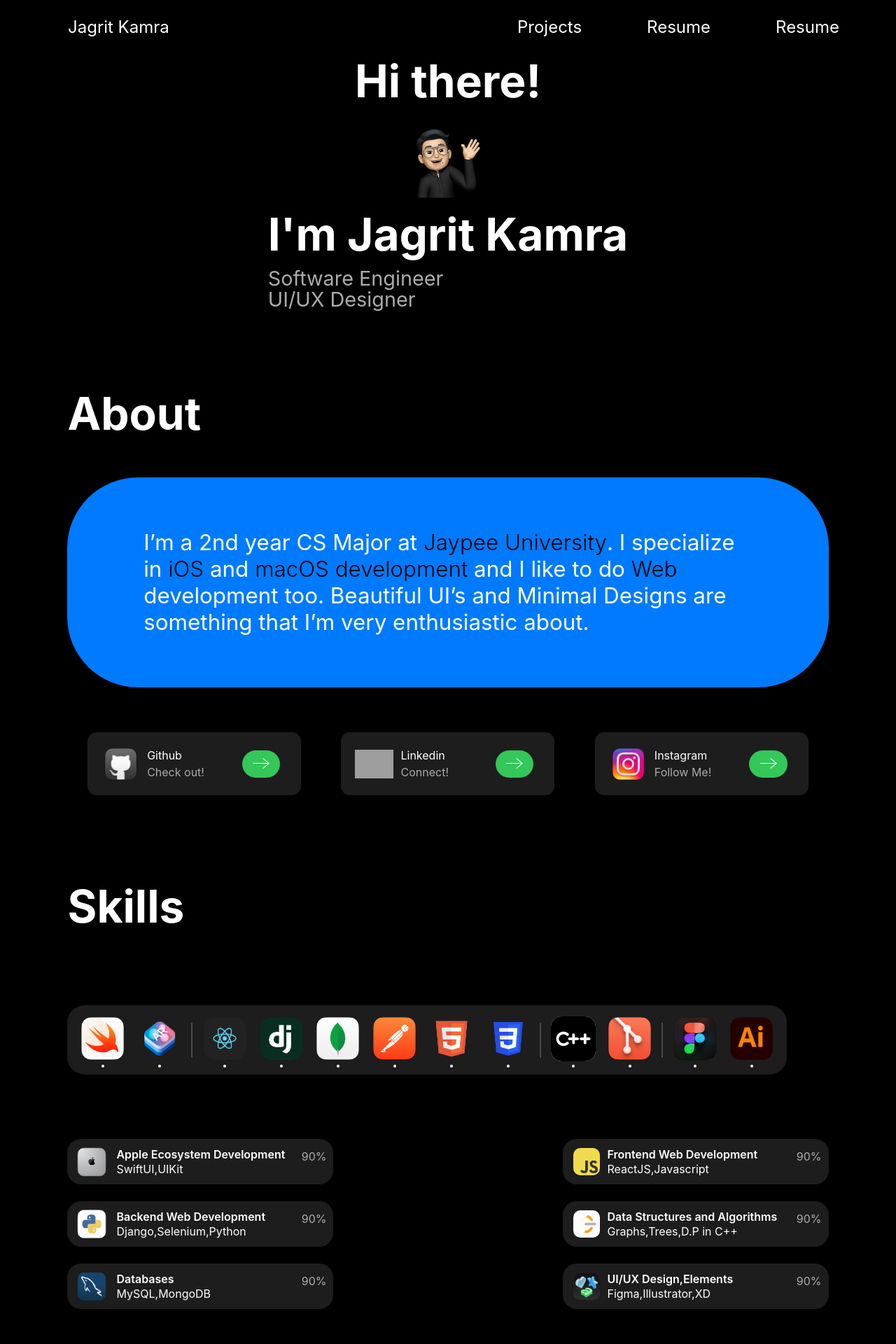
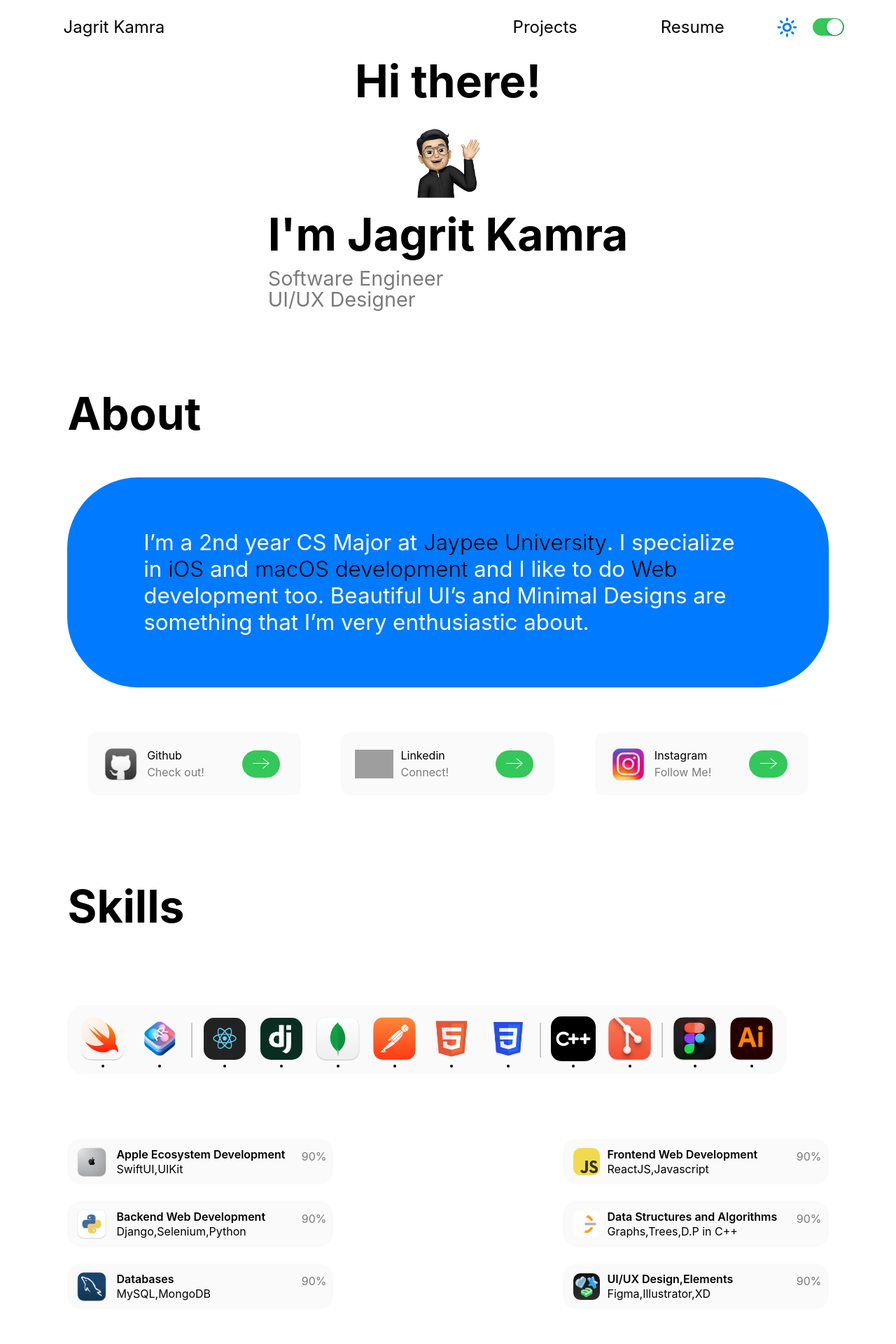
Before and after one commit to jagritx/PortfolioOLD, a PHP site: page / in a window 1280 px wide. Shown: the top 1920 px of the page at 70% size. Run offline with PHP 8.4, Linux system fonts and the light colour scheme; grey boxes are pictures that could not be loaded.

Commit message:
Added Dark Mode,Completed Main Page for desktop

```diff
--- a/Stylesheets/dark.css
+++ b/Stylesheets/dark.css
@@ -83,6 +83,69 @@ svg {
   background-color: #007aff;
   color: white;
   text-decoration: none;
+}
+
+.togglecontainer {
+  display: -webkit-box;
+  display: -ms-flexbox;
+  display: flex;
+  margin-left: -10%;
+  margin-top: 1%;
+}
+
+#sunicon {
+  width: 30%;
+  margin-left: -10%;
+  margin-right: 15%;
+}
+
+input[type=checkbox] {
+  height: 0;
+  width: 0;
+  visibility: hidden;
+}
+
+label {
+  margin-top: 1.5%;
+  cursor: pointer;
+  text-indent: -9999px;
+  width: 45px;
+  height: 25px;
+  background: grey;
+  display: block;
+  border-radius: 25px;
+  position: relative;
+  -webkit-transition: 0.5s;
+  transition: 0.5s;
+}
+
+label:after {
+  content: '';
+  position: absolute;
+  top: 1px;
+  left: 1.5px;
+  width: 23px;
+  height: 23px;
+  background: #fff;
+  border-radius: 23px;
+  -webkit-transition: 0.5s;
+  transition: 0.5s;
+  -webkit-box-shadow: 0px 0.5px 2px 0px rgba(0, 0, 0, 0.75);
+          box-shadow: 0px 0.5px 2px 0px rgba(0, 0, 0, 0.75);
+}
+
+input:checked + label {
+  background: #34c759;
+}
+
+input:checked + label:after {
+  left: calc(100% - 1.5px);
+  -webkit-transform: translateX(-100%);
+          transform: translateX(-100%);
+}
+
+label:active:after {
+  width: 30px;
 }
 
 .intro {
--- a/Stylesheets/dark.scss
+++ b/Stylesheets/dark.scss
@@ -75,6 +75,68 @@ svg {
   color: white;
   text-decoration: none;
 }
+.togglecontainer{
+  display: flex;
+  margin-left: -10%;
+  margin-top: 1%;
+}
+#sunicon
+{
+  width:30%;
+  margin-left: -10%;
+  margin-right: 15%;
+}
+input[type=checkbox]{
+
+	height: 0;
+	width: 0;
+	visibility: hidden;
+
+}
+
+label {
+  margin-top: 1.5%;
+	cursor: pointer;
+	text-indent: -9999px;
+	width: 45px;
+	height: 25px;
+	background: grey;
+	display: block;
+	border-radius: 25px;
+	position: relative;
+  transition: 0.5s;
+
+}
+
+label:after {
+	content: '';
+	position: absolute;
+	top: 1px;
+	left: 1.5px;
+	width: 23px;
+	height: 23px;
+	background: #fff;
+	border-radius: 23px;
+transition: 0.5s;
+box-shadow: 0px 0.5px 2px 0px rgba(0,0,0,0.75);
+}
+
+input:checked + label {
+
+	background: $coolgreen;
+}
+
+input:checked + label:after {
+	left: calc(100% - 1.5px);
+	transform: translateX(-100%);
+
+}
+
+label:active:after {
+	width:30px;
+}
+
+
 
 .intro {
   margin-top: 4.5%;
--- a/Stylesheets/styles.css
+++ b/Stylesheets/styles.css
@@ -1,15 +1,37 @@
+html {
+  --maincolor:#000000;
+  --secondarycolor:#7b7b7b;
+  --interfacecolor:#ffffff;
+  --callgray:#fafafa;
+  --coolblue:#007aff;
+  --coolgreen:#34c759;
+  --secondarylight:#E5E5E5;
+  --navblur:rgba(255, 255, 255, 0.4);
+}
+
+html[data-theme='dark'] {
+  --maincolor:#ffffff;
+  --secondarycolor:#ababab;
+  --interfacecolor:#000000;
+  --callgray:#1d1d1d;
+  --coolblue:#007aff;
+  --coolgreen:#34c759;
+  --secondarylight:#242424;
+  --navblur:rgba(0, 0, 0, 0.4);
+}
+
 body {
   font-family: -apple-system, BlinkMacSystemFont, Helvetica Neue, Helvetica, sans-serif;
-  background-color: #ffffff;
+  background-color: var(--interfacecolor);
 }
 
 h1 {
   font-size: 4rem;
-  color: #000000;
+  color: var(--maincolor);
 }
 
 h2 {
-  color: #7b7b7b;
+  color: var(--secondarycolor);
   font-size: 1.8rem;
   font-weight: normal;
 }
@@ -31,7 +53,7 @@ svg {
   display: flex;
   position: fixed;
   width: 100%;
-  background-color: rgba(255, 255, 255, 0.4);
+  background-color: var(--navblur);
   top: 0;
   -webkit-box-pack: justify;
       -ms-flex-pack: justify;
@@ -44,10 +66,11 @@ svg {
   -webkit-backdrop-filter: saturate(180%) blur(20px);
           backdrop-filter: saturate(180%) blur(20px);
   z-index: 20;
+  margin-left: -0.5%;
 }
 
 .headername {
-  color: #000000;
+  color: var(--maincolor);
   text-decoration: none;
   margin-left: 5%;
 }
@@ -68,7 +91,7 @@ svg {
 }
 
 .headeritem {
-  color: #000000;
+  color: var(--maincolor);
   padding-top: 12px;
   padding-bottom: 12px;
   padding-left: 25px;
@@ -80,9 +103,62 @@ svg {
 }
 
 .headeritem:hover {
-  background-color: #007aff;
+  background-color: var(--coolblue);
   color: white;
   text-decoration: none;
+}
+
+.togglecontainer {
+  display: -webkit-box;
+  display: -ms-flexbox;
+  display: flex;
+  margin-left: -10%;
+  margin-top: 1%;
+}
+
+#sunicon {
+  width: 30%;
+  margin-left: -10%;
+  margin-right: 15%;
+}
+
+input[type=checkbox] {
+  height: 0;
+  width: 0;
+  visibility: hidden;
+}
+
+label {
+  margin-top: 1.5%;
+  cursor: pointer;
+  text-indent: -9999px;
+  width: 45px;
+  height: 25px;
+  background: grey;
+  display: block;
+  border-radius: 25px;
+  position: relative;
+}
+
+label:after {
+  content: '';
+  position: absolute;
+  top: 1px;
+  left: 1.5px;
+  width: 23px;
+  height: 23px;
+  background: #fff;
+  border-radius: 23px;
+  -webkit-box-shadow: 0px 0.5px 2px 0px rgba(0, 0, 0, 0.75);
+          box-shadow: 0px 0.5px 2px 0px rgba(0, 0, 0, 0.75);
+}
+
+input:checked + label {
+  background: var(--coolgreen);
+}
+
+input:checked + label:after {
+  left: calc(45%);
 }
 
 .intro {
@@ -171,7 +247,7 @@ svg {
           justify-content: space-between;
   width: 255px;
   height: 90px;
-  background-color: #fafafa;
+  background-color: var(--callgray);
   border-radius: 13px;
   padding-left: 20px;
   padding-right: 30px;
@@ -198,17 +274,17 @@ svg {
 }
 
 .socialapp {
-  color: #000000;
+  color: var(--maincolor);
 }
 
 .socialdo {
-  color: #7b7b7b;
+  color: var(--secondarycolor);
 }
 
 .socialbutton {
-  background-color: #34c759;
+  background-color: var(--coolgreen);
   text-decoration: none;
-  color: #ffffff;
+  color: var(--interfacecolor);
   padding: 3% 6% 3% 6%;
   border-radius: 100px;
   -webkit-transition: 0.4s;
@@ -232,7 +308,7 @@ svg {
   -webkit-box-align: center;
       -ms-flex-align: center;
           align-items: center;
-  background-color: #fafafa;
+  background-color: var(--callgray);
   padding-top: 10px;
   padding-bottom: 10px;
   padding-left: 10px;
@@ -321,14 +397,14 @@ svg {
 .dockdot {
   width: 4px;
   height: 4px;
-  background-color: #000000;
+  background-color: var(--maincolor);
   border-radius: 10px;
 }
 
 .dockseper {
   width: 2px;
   height: 50px;
-  background-color: #000000;
+  background-color: var(--maincolor);
   opacity: 20%;
   border-radius: 10px;
   margin-left: 5px;
@@ -363,7 +439,7 @@ svg {
           justify-content: space-between;
   width: 360px;
   height: 65px;
-  background-color: #fafafa;
+  background-color: var(--callgray);
   border-radius: 20px;
   padding-left: 10px;
   padding-right: 10px;
@@ -392,16 +468,16 @@ svg {
 }
 
 .skillname {
-  color: #000000;
+  color: var(--maincolor);
   font-weight: 600;
 }
 
 .skilldetail {
-  color: #000000;
+  color: var(--maincolor);
 }
 
 .skillprogress {
-  color: #7b7b7b;
+  color: var(--secondarycolor);
   margin-top: 4%;
   -ms-flex-item-align: start;
       align-self: flex-start;
@@ -566,19 +646,19 @@ svg {
 }
 
 .built {
-  color: #7b7b7b;
+  color: var(--secondarycolor);
   font-weight: 500;
   font-size: 11px;
 }
 
 .languagename {
-  color: #000000;
+  color: var(--maincolor);
   font-weight: 500;
   font-size: 14px;
 }
 
 .skillprogress {
-  color: #7b7b7b;
+  color: var(--secondarycolor);
   margin-top: 4%;
   -ms-flex-item-align: start;
       align-self: flex-start;
--- a/Stylesheets/styles.scss
+++ b/Stylesheets/styles.scss
@@ -1,24 +1,36 @@
-$maincolor: #000000;
-$secondarycolor: #7b7b7b;
-$interfacecolor: #ffffff;
-$callgray: #fafafa;
-$coolblue: #007aff;
-$coolgreen: #34c759;
-$secondarylight:#E5E5E5;
-$navblur: rgba(255, 255, 255, 0.4);
+html{
 
+--maincolor:#000000;
+--secondarycolor:#7b7b7b;
+--interfacecolor:#ffffff;
+--callgray:#fafafa;
+--coolblue:#007aff;
+--coolgreen:#34c759;
+--secondarylight:#E5E5E5;
+--navblur:rgba(255, 255, 255, 0.4);
+}
+html[data-theme = 'dark']{
+  --maincolor:#ffffff;
+--secondarycolor:#ababab;
+--interfacecolor:#000000;
+--callgray:#1d1d1d;
+--coolblue:#007aff;
+--coolgreen:#34c759;
+--secondarylight:#242424;
+--navblur:rgba(0, 0, 0, 0.4);
+}
 body {
   font-family: -apple-system, BlinkMacSystemFont, Helvetica Neue, Helvetica,
     sans-serif;
-    background-color: $interfacecolor;
+    background-color: var(--interfacecolor);
 }
 
 h1 {
   font-size: 4rem;
-  color: $maincolor;
+  color: var(--maincolor);
 }
 h2 {
-  color: $secondarycolor;
+  color: var(--secondarycolor);
   font-size: 1.8rem;
   font-weight: normal;
 }
@@ -36,7 +48,7 @@ svg {
   display: flex;
   position: fixed;
   width: 100%;
-  background-color: $navblur;
+  background-color: var(--navblur);
   top: 0;
   justify-content: space-between;
   align-items: center;
@@ -44,9 +56,10 @@ svg {
   font-size: 1.5rem;
   backdrop-filter: saturate(180%) blur(20px);
   z-index: 20;
+  margin-left: -0.5%;
 }
 .headername {
-  color: $maincolor;
+  color: var(--maincolor);
   text-decoration: none;
   margin-left: 5%;
 }
@@ -61,7 +74,7 @@ svg {
 }
 
 .headeritem {
-  color: $maincolor;
+  color: var(--maincolor);
   padding-top: 12px;
   padding-bottom: 12px;
   padding-left: 25px;
@@ -71,10 +84,67 @@ svg {
   border-radius: 15px;
 }
 .headeritem:hover {
-  background-color: $coolblue;
+  background-color: var(--coolblue);
   color: white;
   text-decoration: none;
 }
+.togglecontainer{
+  display: flex;
+  margin-left: -10%;
+  margin-top: 1%;
+}
+#sunicon
+{
+  width:30%;
+  margin-left: -10%;
+  margin-right: 15%;
+}
+input[type=checkbox]{
+
+	height: 0;
+	width: 0;
+	visibility: hidden;
+
+}
+
+label {
+  margin-top: 1.5%;
+	cursor: pointer;
+	text-indent: -9999px;
+	width: 45px;
+	height: 25px;
+	background: grey;
+	display: block;
+	border-radius: 25px;
+	position: relative;
+
+
+}
+
+label:after {
+	content: '';
+	position: absolute;
+	top: 1px;
+	left: 1.5px;
+	width: 23px;
+	height: 23px;
+	background: #fff;
+	border-radius: 23px;
+box-shadow: 0px 0.5px 2px 0px rgba(0,0,0,0.75);
+}
+
+input:checked + label {
+
+	background: var(--coolgreen);
+}
+
+input:checked + label:after {
+	left: calc(45%);
+
+}
+
+
+
 
 .intro {
   margin-top: 4.5%;
@@ -132,7 +202,7 @@ svg {
   justify-content: space-between;
   width: 255px;
   height: 90px;
-  background-color: $callgray;
+  background-color: var(--callgray);
   border-radius: 13px;
   padding-left: 20px;
   padding-right: 30px;
@@ -151,15 +221,15 @@ svg {
   margin-left: 10px;
 }
 .socialapp {
-  color: $maincolor;
+  color: var(--maincolor);
 }
 .socialdo {
-  color: $secondarycolor;
+  color: var(--secondarycolor);
 }
 .socialbutton {
-  background-color: $coolgreen;
+  background-color: var(--coolgreen);
   text-decoration: none;
-  color: $interfacecolor;
+  color: var(--interfacecolor);
   padding: 3% 6% 3% 6%;
   border-radius: 100px;
   transition: 0.4s;
@@ -174,7 +244,7 @@ svg {
   width: fit-content;
   justify-content: center;
   align-items: center;
-  background-color: $callgray;
+  background-color: var(--callgray);
 
   padding-top: 10px;
   padding-bottom: 10px;
@@ -237,13 +307,13 @@ svg {
 .dockdot {
   width: 4px;
   height: 4px;
-  background-color: $maincolor;
+  background-color: var(--maincolor);
   border-radius: 10px;
 }
 .dockseper {
   width: 2px;
   height: 50px;
-  background-color: $maincolor;
+  background-color: var(--maincolor);
   opacity: 20%;
   border-radius: 10px;
   margin-left: 5px;
@@ -265,7 +335,7 @@ svg {
   justify-content: space-between;
   width: 360px;
   height: 65px;
-  background-color: $callgray;
+  background-color: var(--callgray);
   border-radius: 20px;
   padding-left: 10px;
   padding-right: 10px;
@@ -286,14 +356,14 @@ svg {
   margin-left: 10px;
 }
 .skillname {
-  color: $maincolor;
+  color: var(--maincolor);
   font-weight: 600;
 }
 .skilldetail {
-  color: $maincolor;
+  color: var(--maincolor);
 }
 .skillprogress {
-  color: $secondarycolor;
+  color: var(--secondarycolor);
   margin-top: 4%;
   align-self: flex-start;
 }
@@ -411,17 +484,17 @@ height: 100%;
   margin-left: 10px;
 }
 .built {
-  color: $secondarycolor;
+  color: var(--secondarycolor);
   font-weight: 500;
   font-size: 11px;
 }
 .languagename {
-  color: $maincolor;
+  color: var(--maincolor);
   font-weight: 500;
   font-size: 14px;
 }
 .skillprogress {
-  color: $secondarycolor;
+  color: var(--secondarycolor);
   margin-top: 4%;
   align-self: flex-start;
 }
--- a/index.html
+++ b/index.html
@@ -1,10 +1,11 @@
 <!DOCTYPE html>
-<html lang="en">
+<html lang="en" data-theme = "light">
   <head>
     <meta charset="UTF-8" />
     <meta http-equiv="X-UA-Compatible" content="IE=edge" />
     <meta name="viewport" content="width=device-width, initial-scale=1.0" />
-    <link rel="stylesheet" href="./Stylesheets/dark.css" />
+
+    <link rel="stylesheet" href="./Stylesheets/styles.css" />
     <title>Jagrit Kamra</title>
   </head>
   <body>
@@ -12,12 +13,16 @@
       <a href="#" class="headername headeritem">Jagrit Kamra</a>
       <nav class="headercontainer">
         <ul class="headerlist">
-          <li><a href="#" class="headeritem">Projects</a></li>
-          <li><a href="#" class="headeritem">Resume</a></li>
+          <li><a href="#projectpage" class="headeritem">Projects</a></li>
+          <li><a href="#resumepage" class="headeritem">Resume</a></li>
           <li>
-            <a href="#" class="headeritem">Resume</a>
+           <div class = "togglecontainer">
+            <img id = "sunicon" src = "/Assets/modeswitch.svg" alt="S"/>
+            <input type="checkbox" id="switch" name = "theme" checked /><label for="switch" >Toggle</label>
+          </div>
           </li>
         </ul>
+
       </nav>
     </header>
 
@@ -355,8 +360,8 @@
         </div>
       </div>
     </section>
-    <section class="pageview">
-      <h1>Projects</h1>
+    <section id = "projectpage" class="pageview">
+      <h1 id = "projectheader">Projects</h1>
 
       <div class="projectcontainer">
         <div class="projectcard">
@@ -442,7 +447,7 @@
         </div>
       </div>
     </section>
-    <section class="pageview">
+    <section id = "resumepage" class="pageview">
       <h1>Download Resume</h1>
       <div class = "downloadcontainer">
 
@@ -457,10 +462,11 @@
 
     </section>
     <footer class="footermain">
-      <p class="footeritem">Designed by Jagrit in Delhi</p>
+      <p class="footeritem">Designed by Jagrit K.©</p>
       <p class="footeritem">2021</p>
       <p class="footeritem">jagritkamra1@gmail.com</p>
     </footer>
-
+    <script src="/theme.js">
+    </script>
   </body>
 </html>
```
Also changed, not shown: other parts of Stylesheets/styles.css (+40 -26 lines), other parts of Stylesheets/styles.scss (+35 -25 lines), theme.js (added, +18 -0 lines), Assets/modeswitch.svg (added), 3 other files.
